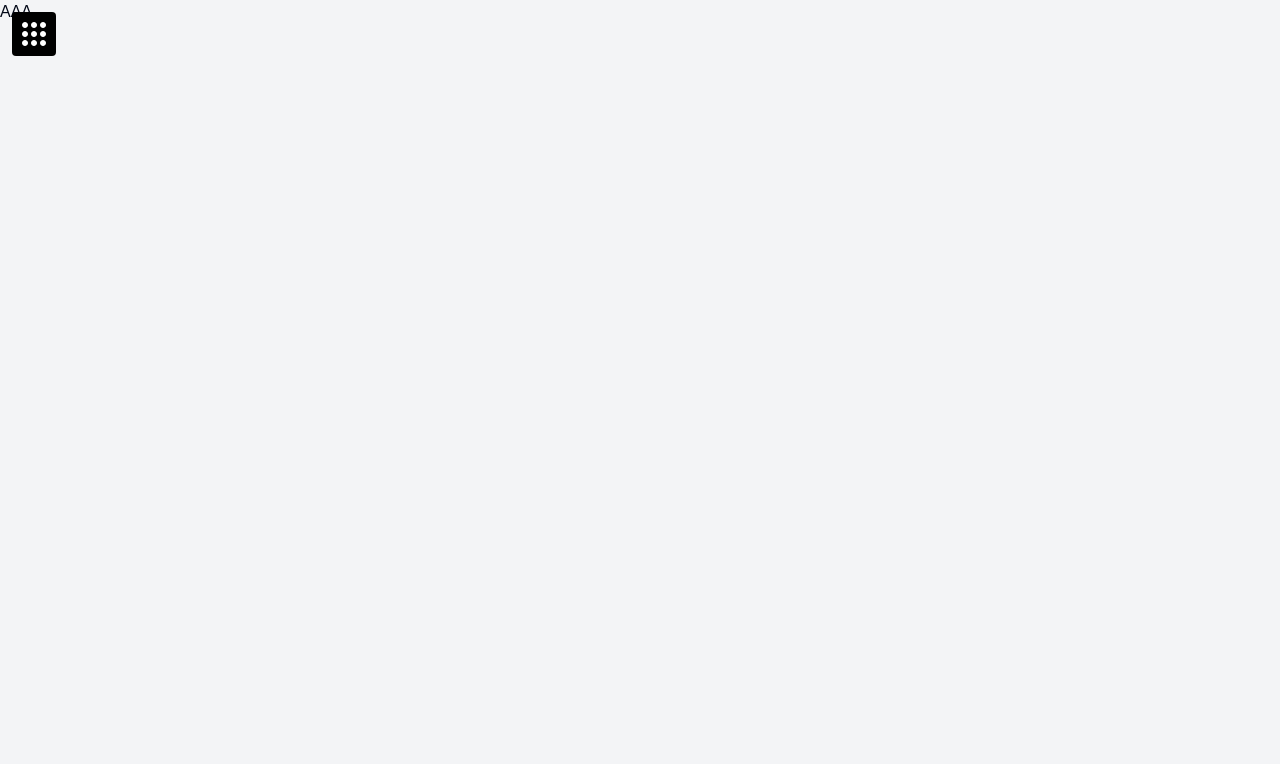
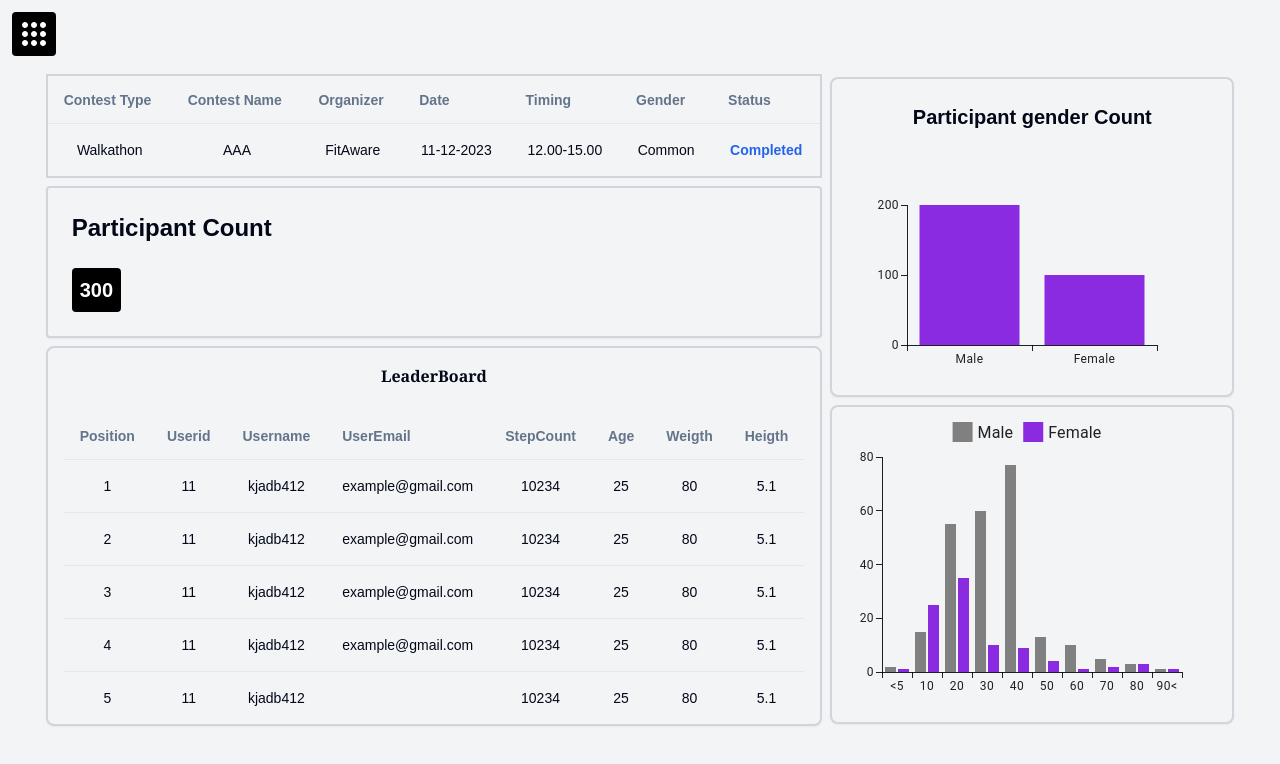
Before and after one commit to kesh-007/hackathon-client, a Next.js app: page /admin/alleve/AAA in a window 1280 px wide. Shown: the top 764 px of the page. Built offline with nearby package versions, Linux system fonts and the light colour scheme.

Commit message:
fix: contest details added

```diff
--- a/src/app/admin/alleve/Components/Table.tsx
+++ b/src/app/admin/alleve/Components/Table.tsx
@@ -7,16 +7,17 @@ import {
     TableHeader,
     TableRow,
   } from "@/components/ui/table";
+  import { ScrollArea } from "@/components/ui/scroll-area"
 import Link from 'next/link';
 import {DATA} from "../data/dummy";
 
 export default function DataTable(){
 
-    const table_heading = ["Contest Type" , "Contest Name" , "Organizer" , "Date","Timing","Participatent Count","Status"];
+    const table_heading = ["Contest Type" , "Contest Name" , "Organizer" , "Date","Timing","Gender","Participatent Count","Status"];
 
     return (
-
-        <Table className="overflow-scroll w-[100%] ">
+        <ScrollArea className="h-[23rem] w-[100%] rounded-md border p-4">
+        <Table className="overflow-scroll  ">
             {/* <TableCaption>A list of your recent invoices.</TableCaption> */}
             <TableHeader>
               <TableRow>
@@ -39,14 +40,15 @@ export default function DataTable(){
 
                     <TableRow key={index}>
 
-                        <TableCell>{value.type}</TableCell>
-                        <TableCell className="font-medium">{value.name}</TableCell>
-                        <TableCell>{value.organizer}</TableCell>
-                        <TableCell>{value.date}</TableCell>
-                        <TableCell>{value.time}</TableCell>
-                        <TableCell>{value.count}</TableCell>
-                        {value.status=="In Progress"?<TableCell className="text-green-600 font-semibold">{value.status}</TableCell>:
-                        <TableCell className="text-blue-600 font-semibold">{value.status}</TableCell>}
+                        <TableCell className="text-center">{value.type}</TableCell>
+                        <TableCell className="font-medium text-center">{value.name}</TableCell>
+                        <TableCell className="text-center">{value.organizer}</TableCell>
+                        <TableCell className="text-center">{value.date}</TableCell>
+                        <TableCell className="text-center">{value.time}</TableCell>
+                        <TableCell className="text-center">{value.contestgender}</TableCell>
+                        <TableCell className="text-center" >{value.count}</TableCell>
+                        {value.status=="In Progress"?<TableCell className="text-green-600 font-semibold text-center">{value.status}</TableCell>:
+                        <TableCell className="text-blue-600 font-semibold text-center">{value.status}</TableCell>}
                         <TableCell><Link className="p-1 text-white bg-black rounded" href={"/admin/alleve/"+value.name}>Stats</Link></TableCell>
                     </TableRow>
 
@@ -54,7 +56,7 @@ export default function DataTable(){
             }
             </TableBody>
           </Table>
-
+          </ScrollArea>
     );
 
 }
--- /dev/null
+++ b/src/app/admin/alleve/[contestdetails]/bar2.tsx
@@ -0,0 +1,26 @@
+'use client'
+import React from 'react'
+import { BarChart } from '@mui/x-charts/BarChart';
+import {
+    Card,
+    CardContent,
+    CardDescription,
+    CardFooter,
+    CardHeader,
+    CardTitle,
+  } from "@/components/ui/card"
+
+const Bar2 = ({data}) => {
+  return (
+    <Card className='border-2 border-gray-300 bg-gray-100'>
+        <BarChart
+  xAxis={[{ scaleType: 'band', data: ['<5',10,20,30,40,50,60,70,80,'90<'] }]}
+  series={data}
+  width={400}
+  height={315}
+/>
+    </Card>
+  )
+}
+
+export default Bar2
--- /dev/null
+++ b/src/app/admin/alleve/[contestdetails]/barchart.tsx
@@ -0,0 +1,34 @@
+'use client'
+import React from 'react'
+import { BarChart } from '@mui/x-charts/BarChart';
+import {
+    Card,
+    CardContent,
+    CardDescription,
+    CardFooter,
+    CardHeader,
+    CardTitle,
+  } from "@/components/ui/card"
+const Barchart1 = ({data}) => {
+
+  return (
+<Card className=" border-2 border-gray-300 bg-gray-100 flex flex-col items-center">
+        <CardHeader className="font-semibold text-xl ">
+          Participant gender Count
+        </CardHeader>
+        <BarChart
+          xAxis={[
+            {
+              scaleType: "band",
+              data: ["Male", "Female", ],
+            },
+          ]}
+          series={data}
+          width={350}
+          height={240}
+        />
+      </Card>
+  )
+}
+
+export default Barchart1
--- /dev/null
+++ b/src/app/admin/alleve/[contestdetails]/condataTable.tsx
@@ -0,0 +1,61 @@
+import {
+    Table,
+    TableBody,
+    TableCaption,
+    TableCell,
+    TableHead,
+    TableHeader,
+    TableRow,
+  } from "@/components/ui/table";
+import Link from 'next/link';
+import { ReactChild, ReactFragment, ReactPortal } from "react";
+
+
+export default function ConDataTable({data}){
+
+    const table_heading = ["Contest Type" , "Contest Name" , "Organizer" , "Date","Timing","Gender","Status"];
+    const a=data.slice(0,-1)
+
+
+    return (
+
+        <Table className="overflow-scroll border-2 border-gray-300 rounded ">
+            {/* <TableCaption>A list of your recent invoices.</TableCaption> */}
+            <TableHeader>
+              <TableRow>
+                {
+                    table_heading.map((value , index) => (
+                        <TableHead className="text-md font-semibold bg-gray-100 " key={index}>
+                            {value}
+                        </TableHead>
+                    ))
+
+                }
+
+              </TableRow>
+
+            </TableHeader>
+            <TableBody>
+                <TableRow>
+            {
+                a.map((value: boolean | ReactChild | ReactFragment | ReactPortal | null | undefined) => (
+                    // eslint-disable-next-line react/jsx-key
+
+
+                        // eslint-disable-next-line react/jsx-key
+                        <TableCell className="text-center">{value}</TableCell>
+
+
+
+                ))
+            }
+             {data[data.length-1]=="on progress"?<TableCell className="text-green-600 font-semibold text-center">{data[data.length-1]}</TableCell>:
+                        <TableCell className="text-blue-600 font-semibold text-center">{data[data.length-1]}</TableCell>}
+
+            </TableRow>
+            </TableBody>
+          </Table>
+
+    );
+
+}
--- /dev/null
+++ b/src/app/admin/alleve/[contestdetails]/data/lbdata.js
@@ -0,0 +1,73 @@
+export const LBData = [
+    {
+        Position:1 ,
+        Userid:11 ,
+        Username:'kjadb412',
+        userEmail:'example@gmail.com' ,
+        StepCount:10234,
+        Age:25,
+        Weigth:80,
+        Heigth:5.10,
+    },
+    {
+        Position:2 ,
+        Userid:11 ,
+        Username:'kjadb412',
+        userEmail:'example@gmail.com' ,
+        StepCount:10234,
+        Age:25,
+        Weigth:80,
+        Heigth:5.10,
+    },
+    {
+        Position:3 ,
+        Userid:11 ,
+        Username:'kjadb412',
+        userEmail:'example@gmail.com' ,
+        StepCount:10234,
+        Age:25,
+        Weigth:80,
+        Heigth:5.10,
+    },
+    {
+        Position:4 ,
+        Userid:11 ,
+        Username:'kjadb412',
+        userEmail:'example@gmail.com' ,
+        StepCount:10234,
+        Age:25,
+        Weigth:80,
+        Heigth:5.10,
+    },
+
+    {
+        Position:5 ,
+        Userid:11 ,
+        Username:'kjadb412',
+        UserEmail:'example@gmail.com' ,
+        StepCount:10234,
+        Age:25,
+        Weigth:80,
+        Heigth:5.10,
+    },
+    {
+       Position:6 ,
+        Userid:11 ,
+        Username:'kjadb412',
+        UserEmail:'example@gmail.com' ,
+        StepCount:10234,
+        Age:25,
+        Weigth:80,
+        Heigth:5.10,
+    },
+    {
+        Position:7 ,
+        Userid:11 ,
+        Username:'kjadb412',
+        UserEmail:'example@gmail.com' ,
+        StepCount:10234,
+        Age:25,
+        Weigth:80,
+        Heigth:5.10,
+    }
+]
--- /dev/null
+++ b/src/app/admin/alleve/[contestdetails]/leaderboard.tsx
@@ -0,0 +1,69 @@
+import {
+    Table,
+    TableBody,
+    TableCaption,
+    TableCell,
+    TableHead,
+    TableHeader,
+    TableRow,
+  } from "@/components/ui/table";
+  import {
+    Card,
+    CardContent,
+    CardDescription,
+    CardFooter,
+    CardHeader,
+    CardTitle,
+  } from "@/components/ui/card"
+  import Link from 'next/link';
+  import { ScrollArea } from "@/components/ui/scroll-area"
+
+  import { LBData } from './data/lbdata'
+
+  import React from 'react'
+
+  const Leaderboard = () => {
+    const table_heading = ["Position", "Userid", "Username", "UserEmail", "StepCount", "Age", "Weigth", "Heigth"];
+
+    return (
+      <>
+      <Card className="border-2 border-gray-300 bg-gray-100">
+       <h1 className="font-semibold text-center py-2 pt-4 font-serif">LeaderBoard</h1>
+        <ScrollArea className="h-[20.5rem] w-[100%] p-4">
+
+          <Table >
+
+            <TableHeader>
+              <TableRow>
+                {table_heading.map((value, index) => (
+                  <TableHead className="text-md font-semibold bg-gray-100 " key={index}>
+                    {value}
+                  </TableHead>
+                ))}
+              </TableRow>
+            </TableHeader>
+
+            <TableBody>
+              {LBData.map((value, index) => (
+
+                <TableRow key={index}>
+                  <TableCell className="text-center">{value.Position}</TableCell>
+                  <TableCell className="font-medium text-center">{value.Userid}</TableCell>
+                  <TableCell className="text-center">{value.Username}</TableCell>
+                  <TableCell className="text-center">{value.userEmail}</TableCell>
+                  <TableCell className="text-center">{value.StepCount}</TableCell>
+                  <TableCell className="text-center">{value.Age}</TableCell>
+                  <TableCell className="text-center">{value.Weigth}</TableCell>
+                  <TableCell className="text-center">{value.Heigth}</TableCell>
+                </TableRow>
+              ))}
+            </TableBody>
+
+          </Table>
+        </ScrollArea>
+        </Card>
+      </>
+    )
+  }
+
+  export default Leaderboard;
--- a/src/app/admin/alleve/[contestdetails]/page.tsx
+++ b/src/app/admin/alleve/[contestdetails]/page.tsx
@@ -1,9 +1,44 @@
+
 import React from 'react'
+import Usercount from './uc';
+import Barchart1 from './barchart';
+import Bar2 from './bar2';
+import ConDataTable from './condataTable';
+import Leaderboard from './leaderboard';
+const page = ({params}) => {
 
-const page = ({params}) => {
+    const usercount=300;
+    const maleFemaleratio =
+      [
+        { data: [200,100] ,color:'blueviolet'},
+
+      ]
+
+    const ageRatio=[{ data: [2,15,55,60,77,13,10,5,3,1,0] ,color:["gray"],label:"Male"}, { data: [1,25,35,10,9,4,1,2,3,1,0],color:["blueviolet"],label:"Female" }]
+    const tableData=["Walkathon" , "AAA" , "FitAware" , "11-12-2023","12.00-15.00","Common","Completed"]
+
+
+
   return (
     <div>
-     {params.contestdetails}
+    <div className='flex justify-center items-center gap-2 flex-wrap h-[100vh]  '>
+
+      <div className='flex flex-col justify-center gap-2 '>
+      <ConDataTable data={tableData}/>
+      <div className=''>
+        <Usercount data={usercount}/>
+      </div>
+        <Leaderboard/>
+    </div>
+
+
+
+       <div className='flex flex-col gap-2'>
+          <Barchart1 data={maleFemaleratio}/>
+          <Bar2 data={ageRatio}/>
+      </div>
+
+    </div>
     </div>
   )
 }
--- /dev/null
+++ b/src/app/admin/alleve/[contestdetails]/uc.tsx
@@ -0,0 +1,24 @@
+import React from 'react'
+import { Button } from "@/components/ui/button"
+import {
+  Card,
+  CardContent,
+  CardDescription,
+  CardFooter,
+  CardHeader,
+  CardTitle,
+} from "@/components/ui/card"
+const Usercount = ({data}) => {
+  return (
+    <div>
+      <Card className='bg-gray-100  border-2 border-gray-300 rounded'>
+        <CardHeader className='text-2xl font-bold '>Participant Count</CardHeader>
+        <CardFooter>
+             <p className='text-xl bg-black text-white font-semibold rounded p-2'>{data}</p>
+        </CardFooter>
+      </Card>
+    </div>
+  )
+}
+
+export default Usercount
--- a/src/app/admin/alleve/page.tsx
+++ b/src/app/admin/alleve/page.tsx
@@ -39,7 +39,7 @@ export default function Page() {
       <div className="flex flex-col justify-center mt-10 ">
     <div className="flex gap-2  ">
       <div className="flex flex-col gap-4">
-          <div className="flex gap-2 mt-5">
+          <div className="flex gap-4 mt-5 justify-center">
           <EventCard
               title={"Users"}
               childern = {<Button className="w-full">3221</Button>}
@@ -57,7 +57,7 @@ export default function Page() {
               childern = {<Link href='/admin/alleve/events/oc'><Button className="w-full">Add</Button></Link>}
           />
         </div>
-        <div className=" border-2 rounded">
+        <div >
           <DataTable  />
         </div>
       </div>
--- a/src/components/ui/scroll-area.tsx
+++ b/src/components/ui/scroll-area.tsx
@@ -31,7 +31,7 @@ const ScrollBar = React.forwardRef<
     ref={ref}
     orientation={orientation}
     className={cn(
-      "flex hidden touch-none select-none transition-colors",
+      "flex touch-none select-none transition-colors",
       orientation === "vertical" &&
         "h-full w-2.5 border-l border-l-transparent p-[1px]",
       orientation === "horizontal" &&
```
Also changed, not shown: src/app/admin/alleve/data/dummy.js (+36 -0 lines), src/app/admin/alleve/layout.tsx (+9 -8 lines).
